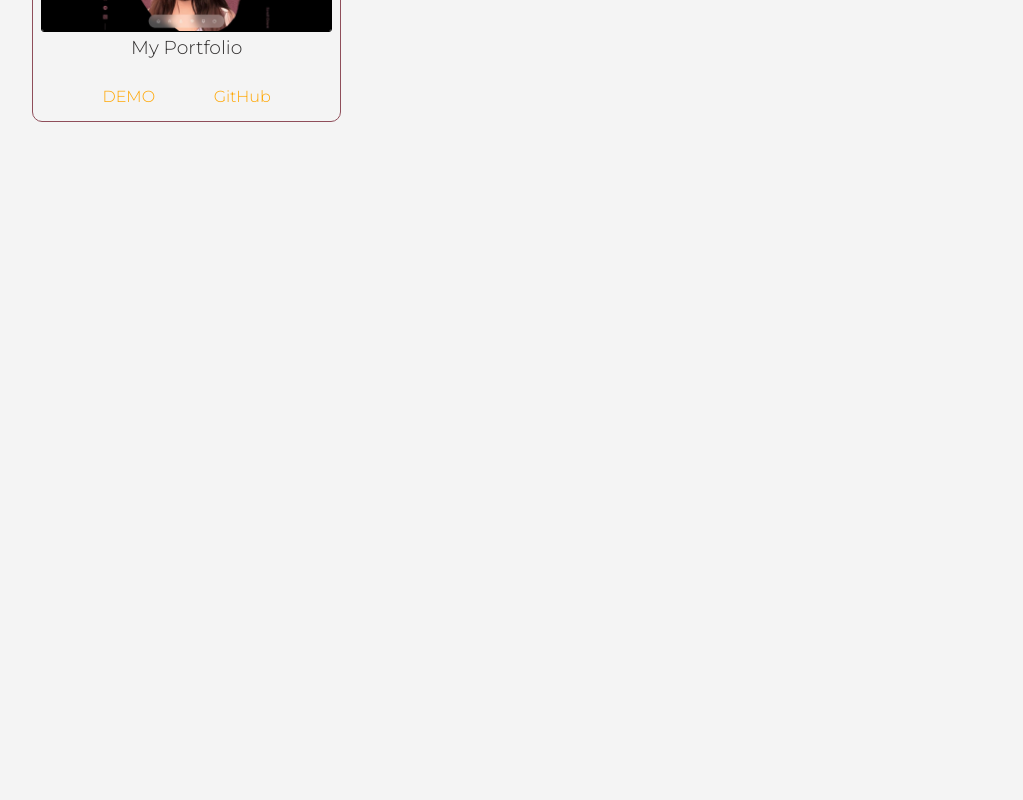
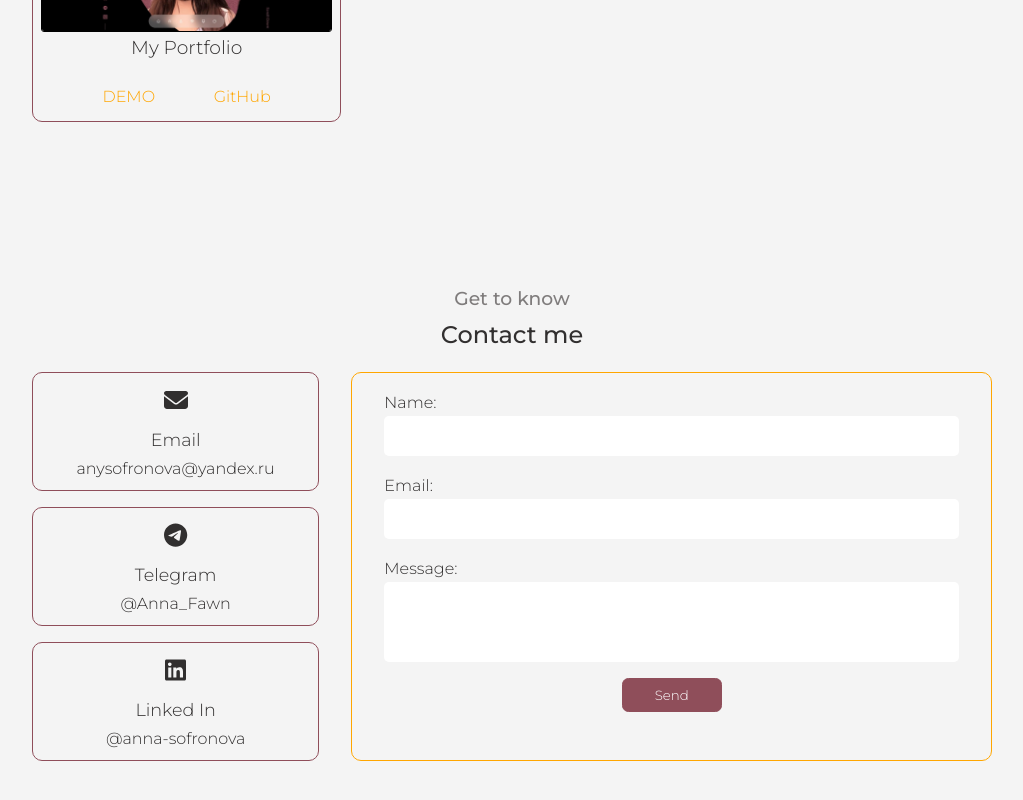
Before and after one commit to anysofronova/anna-sofronova, a React (Vite) app: page / in a window 1280 px wide. Shown: the part 5480-6280 px from the top of the page, without its empty margins (128-1151 px from the left). Before the commit the page ends 5602 px from the top, so only its background shows below. Built offline with nearby package versions, Linux system fonts and the light colour scheme.

Commit message:
feat: Contact Section

```diff
--- a/src/App.tsx
+++ b/src/App.tsx
@@ -8,6 +8,7 @@ import { Education } from "./components/Education";
 import { Experience } from "./components/Experience";
 import { Skills } from "./components/Skills";
 import { Portfolio } from "./components/Portfolio";
+import { Contact } from "./components/Contact";
 
 export const App: FC = () => {
   const { i18n } = useTranslation();
@@ -23,6 +24,7 @@ export const App: FC = () => {
       <Experience />
       <Skills />
       <Portfolio />
+      <Contact />
     </>
   );
 };
--- /dev/null
+++ b/src/components/Contact/Contact.module.scss
@@ -0,0 +1,65 @@
+.contact {
+  .container {
+    .main {
+      display: flex;
+      gap: 2rem;
+      width: 100%;
+      .messages {
+        flex: 1;
+        text-align: center;
+        gap: 1rem;
+        display: flex;
+        flex-direction: column;
+        justify-content: space-evenly;
+        & > div {
+          border-radius: 10px;
+          padding: 0.5rem;
+          border: 1px solid var(--color-primary);
+        }
+        .icon {
+          font-size: 1.5rem;
+        }
+        h4 {
+          padding-top: 0.2rem;
+          font-weight: 300;
+          font-size: 1.1rem;
+        }
+        a {
+          color: var(--color-text);
+        }
+      }
+
+      .form {
+        flex: 2;
+        padding: 1rem 2rem;
+        border-radius: 10px;
+        border: 1px solid var(--color-primary-variant);
+      }
+    }
+  }
+}
+
+// ========== Media Queries ==========
+@media screen and (max-width: 480px) {
+  .contact {
+    .container {
+      padding-bottom: 6rem;
+      .main {
+        flex-direction: column;
+        .messages {
+          & > div {
+            padding: 0.5rem;
+          }
+          .icon {
+            font-size: 1rem;
+          }
+          h4 {
+            padding-top: 0.1rem;
+            font-weight: 300;
+            font-size: 1.1rem;
+          }
+        }
+      }
+    }
+  }
+}
--- /dev/null
+++ b/src/components/Contact/ContactForm/ContactForm.module.scss
@@ -0,0 +1,27 @@
+form {
+  width: 100%;
+  display: flex;
+  flex-direction: column;
+  input {
+    display: block;
+    margin-bottom: 1rem;
+    width: 100%;
+    height: 2.5rem;
+    padding: 0.5rem 1rem;
+    border-radius: 5px;
+  }
+  .button {
+    margin: 1rem auto;
+    button {
+      padding: 0.5rem 2rem;
+      color: white;
+      font-weight: 300;
+    }
+  }
+  textarea {
+    padding: 0.5rem 1rem;
+    border-radius: 5px;
+    resize: none;
+    height: 5rem;
+  }
+}
--- /dev/null
+++ b/src/components/Contact/ContactForm/index.tsx
@@ -0,0 +1,67 @@
+import emailjs from '@emailjs/browser'
+import { useTranslation } from 'react-i18next'
+import { SubmitHandler, useForm } from 'react-hook-form'
+
+import styles from './ContactForm.module.scss'
+
+type TInputs = {
+  name: string
+
+  email: string
+  message?: string
+}
+
+export const ContactForm = () => {
+  const { t } = useTranslation()
+  const {
+    register,
+    handleSubmit,
+    reset,
+    formState: { errors },
+  } = useForm<TInputs>()
+  const sendEmail: SubmitHandler<TInputs> = (formData: any) => {
+    try {
+      emailjs.send('service_6d7lceo', 'template_nzyz4ph', formData, 'R4L-T1FPTvIgE6xIx')
+      reset()
+    } catch (e) {
+      console.log(e)
+    }
+  }
+  return (
+    <form onSubmit={handleSubmit(sendEmail)}>
+      <label>{t('contact_name')}</label>
+      <input
+        {...register('name', {
+          required: true,
+          pattern: /[a-zA-zа-яА-Я]/gi,
+          maxLength: 30,
+        })}
+      />
+
+      <label>Email: </label>
+      <input
+        {...register('email', {
+          required: true,
+          pattern: /^\S+@\S+\.\S+$/gi,
+        })}
+      />
+
+      <label>{t('contact_message')}</label>
+      <textarea {...register('message')} />
+
+      {errors?.name?.type === 'maxLength' && (
+        <p className={styles.error}>{t('contact_error_name')}</p>
+      )}
+      {errors?.email?.type === 'pattern' && (
+        <p className={styles.error}>{t('contact_error_email')}</p>
+      )}
+      {(errors?.name?.type === 'required' || errors?.email?.type === 'required') && (
+        <p className={styles.error}>{t('contact_error_type')}</p>
+      )}
+
+      <div className={styles.button}>
+        <button className={'btn btn-primary'}>{t('contact_button')}</button>
+      </div>
+    </form>
+  )
+}
--- /dev/null
+++ b/src/components/Contact/index.tsx
@@ -0,0 +1,60 @@
+import cn from 'classnames'
+import { useTranslation } from 'react-i18next'
+
+import styles from './Contact.module.scss'
+import { ContactForm } from './ContactForm'
+import { LINKS } from '../../data/constants'
+import { FontAwesomeIcon } from '@fortawesome/react-fontawesome'
+import { faEnvelope } from '@fortawesome/free-solid-svg-icons'
+import { faLinkedin, faTelegram } from '@fortawesome/free-brands-svg-icons'
+
+export const Contact = () => {
+  const { t } = useTranslation()
+
+  return (
+    <section id={'contact'} className={styles.contact}>
+      <div className={cn('container', styles.container)}>
+        <div>
+          <h3 className={'text-light'}>{t('common_title')}</h3>
+          <h2>{t('contact_title')}</h2>
+        </div>
+
+        <div className={styles.main}>
+          <div className={styles.messages} data-aos="fade-up">
+            <div>
+              <div className={styles.icon}>
+                <FontAwesomeIcon icon={faEnvelope} />
+              </div>
+
+              <h4>Email</h4>
+              <a href={LINKS.EMAIL} target={'_blank'} rel="noreferrer">
+                anysofronova@yandex.ru
+              </a>
+            </div>
+            <div>
+              <div className={styles.icon}>
+                <FontAwesomeIcon icon={faTelegram} />
+              </div>
+              <h4>Telegram</h4>
+              <a href={LINKS.TELEGRAM} target={'_blank'} rel="noreferrer">
+                @Anna_Fawn
+              </a>
+            </div>
+            <div>
+              <div className={styles.icon}>
+                <FontAwesomeIcon icon={faLinkedin} />
+              </div>
+              <h4>Linked In</h4>
+              <a href={LINKS.LINKEDIN} target={'_blank'} rel="noreferrer">
+                @anna-sofronova
+              </a>
+            </div>
+          </div>
+          <div className={styles.form} data-aos="fade-up">
+            <ContactForm />
+          </div>
+        </div>
+      </div>
+    </section>
+  )
+}
```
